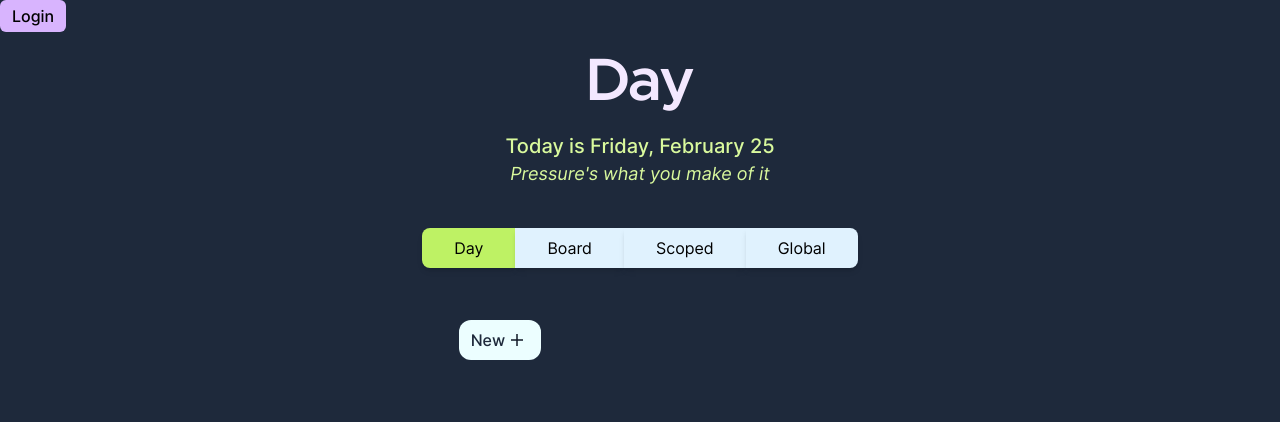
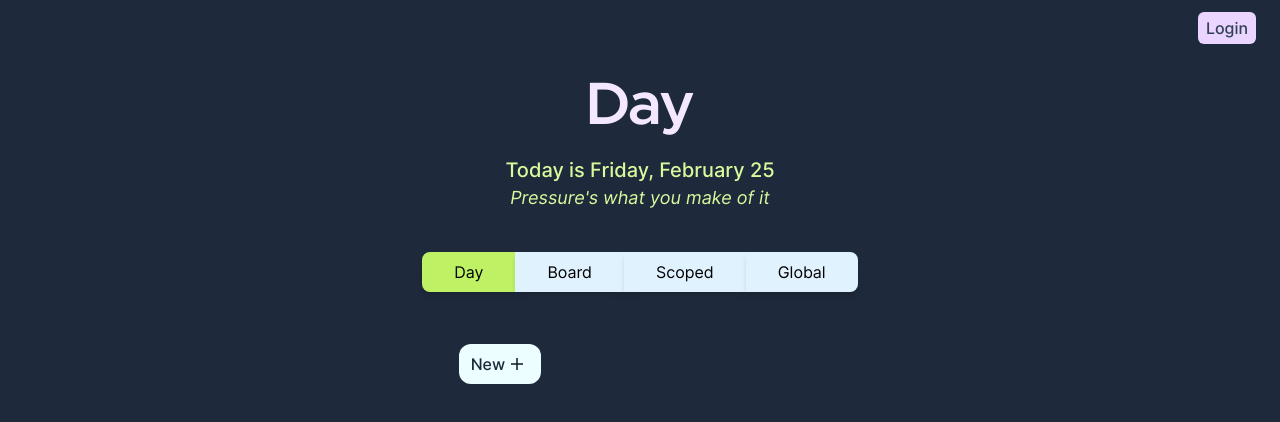
Before and after one commit to ericsodev/TADA, a React (Create React App) app in the folder client/: page / in a window 1280 px wide. Shown: the top 422 px of the page. Built offline with nearby package versions, Linux system fonts and the light colour scheme.

Commit message:
CHANGED: Restyled Status Menu

```diff
--- a/client/src/components/StatusMenu/StatusMenu.tsx
+++ b/client/src/components/StatusMenu/StatusMenu.tsx
@@ -32,9 +32,9 @@ export default function StatusMenu(): JSX.Element {
   }, []);
   if (!loggedIn) {
     return (
-      <div className="flex flex-row">
+      <div className="flex flex-row justify-end py-3 px-6">
         <button
-          className="inline-block cursor-pointer rounded-md bg-purple-300 px-3 py-1 font-sans font-medium"
+          className="inline-block cursor-pointer rounded-md bg-purple-200 px-2 py-1 font-sans font-medium text-slate-700"
           onClick={() => {
             window.location.assign("http://localhost:5000/auth/login");
           }}>
```
